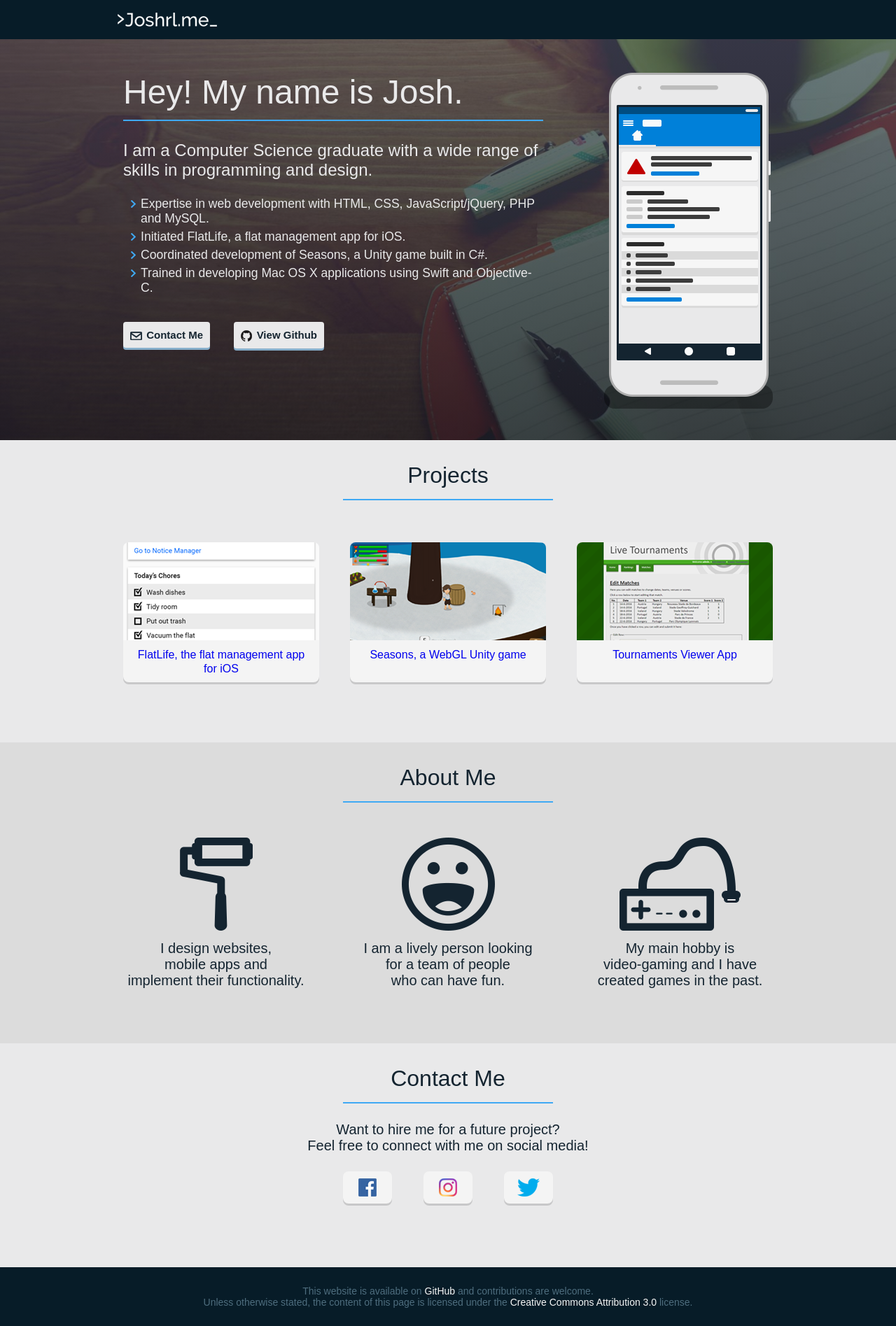
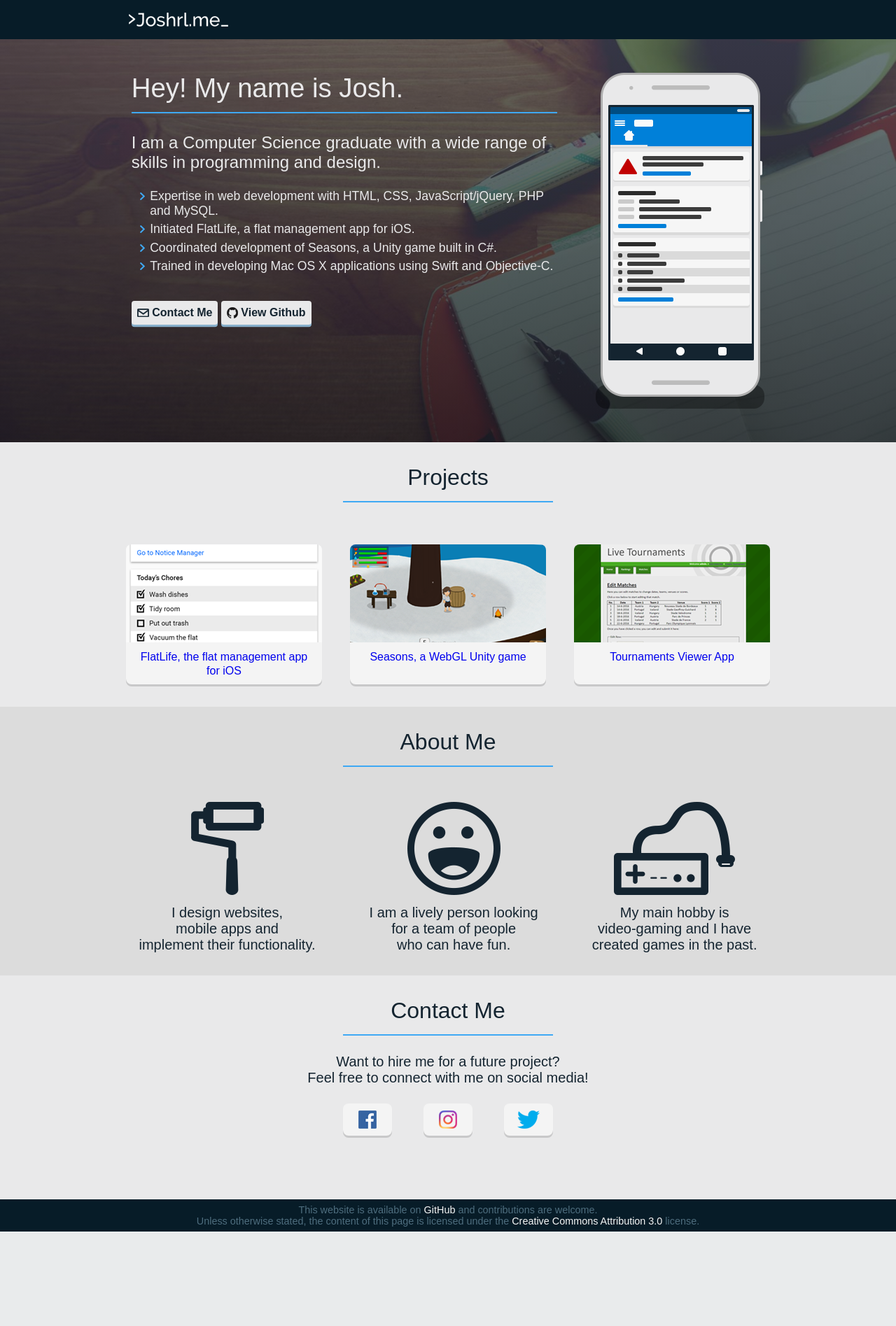
Before and after one commit to JoshrlNZ/Portfolio, a PHP site: page / in a window 1280 px wide. Shown: the whole page at 70% size. After the commit the page ends 1760 px from the top, so only its background shows below. Run offline with PHP 8.4, Linux system fonts and the light colour scheme.

Commit message:
Further improved compatibility for phones

```diff
--- a/html/content.html
+++ b/html/content.html
@@ -3,8 +3,8 @@
     <div id="intro-content" class="content">
       <div id="intro-speech">
         <h1>Hey! My name is Josh.</h1>
-        <svg width="600" height="2">
-          <rect x="0" y="0" width="600" height="2" class="header-line" />
+        <svg height="2" id="intro-line">
+          <rect x="0" y="0" height="2" width="1600" class="header-line" />
         </svg>
         <p id="intro-statement">I am a Computer Science graduate with a wide range of skills in programming and design.</p>
         <ul id="intro-list">
--- a/php/header.php
+++ b/php/header.php
@@ -2,7 +2,7 @@
 <html lang="en">
   <head>
     <meta charset="UTF-8">
-    <meta name=viewport content='device-width'>
+    <meta name=viewport content="width=device-width, initial-scale=1.0">
     <meta http-equiv="Cache-Control" content="max-age=3600" />
     <title>Joshrl.me - Online Portfolio</title>
     <link rel="stylesheet" href="style.css">
--- a/style.css
+++ b/style.css
@@ -1,5 +1,5 @@
+@media all {
   /* General Styling */
-
   body {
     width:100%;
     margin: 0;
@@ -24,8 +24,42 @@ h2 {
     margin-top: 0;
     margin-bottom: 15px;
   }
+
+  h1 {
+    margin: 0;
+    font-weight: normal;
+    font-size: calc(2em + 0.5vw);
+  }
+
+  input {
+    width: 100%;
+    display: block;
+  }
+
+  footer {
+    background-color: #071c28;
+    color: #4e6d7e;
+    padding-top:0.5em;
+    padding-bottom:0.5em;
+    font-size: 0.9em;
+    display:flex;
+    justify-content: center;
+    align-items:center;
+    text-align: center;
+  }
+
+  footer a:link {
+    color: #f6f6f6;
+  }
+
+  footer a:visited {
+    color: #f6f6f6;
+  }
+
+  footer a:hover {
+    color: #dbdbdb;
+  }
   /* Navigation */
-
   #bar {
       background-color: #071c28;
       font-family: "Open Sans", sans-serif;
@@ -43,7 +77,7 @@ h2 {
       padding-left: 2em;
       margin-left: auto;
       margin-right: auto;
-    width: 61em;
+      width: 59em;
   }
 
   nav {
@@ -71,15 +105,32 @@ nav {
   }
 
   /* Main Content */
-
   #content {
     width:100%;
   }
 
+  .content {
+    margin-left: auto;
+    margin-right: auto;
+    max-width: 60em;
+    padding-top: 2em;
+  }
+
+  .seperator {
+    margin-left: auto;
+    margin-right: auto;
+    display: block;
+  }
+
+  .header-line {
+    fill: #3fa9f4;
+  }
+
+  /* Intro */
   #intro {
     width: 100%;
     overflow:auto;
-  padding-bottom: 45px;
+    padding-bottom: 3em;
     color: #e9e9ea;
     background:
       linear-gradient(
@@ -93,44 +144,17 @@ nav {
 
   #intro-content {
     padding-top: 3em;
+    display: flex;
+    flex-flow: row wrap;
+    justify-content: space-around;
   }
 
-#projects {
-  height: 400px;
-}
-
-#about-me {
-  height: 430px;
-  background-color: #dcdcdc;
-}
-
-#contact {
-  height: 320px;
-}
-
-.content {
-  margin-left: auto;
-  margin-right: auto;
-  max-width: 58em;
-  padding-top: 2em;
-  padding-left: 2em;
-  padding-right: 2em;
+  #phone {
   }
 
   #intro-speech {
-  width: 600px;
-  float: left;
-}
-
-h1 {
-  margin: 0;
-  font-weight: normal;
-  font-size: 3em;
-}
-
-#phone {
-  height:480px;
-  float: right;
+    max-width: 38em;
+    width: 90%;
   }
 
   #intro-statement {
@@ -140,58 +164,60 @@ h1 {
   #intro-list {
     list-style-image: url("./images/marker.png");
     font-size: 1.1em;
-  padding-left: 25px;
+    padding-left: 1.5em;
   }
 
   #intro-list li {
-  padding-bottom: 5px ;
+    padding-bottom: 0.3em ;
   }
 
   .intro-button {
       background-color: #e9e9ea;
       border: none;
       color: #142430;
-    padding: 10px 10px;
+      padding: 0.5em 0.5em;
       text-align: center;
       text-decoration: none;
       display: inline-block;
-    font-size: 15px;
+      font-size: 1em;
       font-family: Titillium Web, sans-serif;
       font-weight: bold;
-    border-radius: 4px;
-    box-shadow: 0px 3px #87afcb;
-    margin-right:30px;
-    margin-top: 15px;
+      border-radius: 0.25em;
+      box-shadow: 0 0.2em #87afcb;
+      margin-top: 1em;
       cursor:pointer;
   }
 
   .intro-button img {
     vertical-align:middle;
-  padding-right: 2px;
   }
 
-.seperator {
-  margin-left: auto;
-  margin-right: auto;
-  display: block;
+  #intro-line {
+    width: 100%;
+  }
+
+  /* Projects */
+  #projects {
   }
 
   .project-box {
-  height: 200px;
-  width: 280px;
+    width: 17.5em;
+    height: 12.5em;
     background-color: #f4f4f4;
     border-radius: 8px;
     box-shadow: 0px 3px #c8c8c9;
     border: none;
     margin:0;
     padding:0;
+    margin-bottom:2em;
     overflow:hidden;
   }
 
   #project-list {
     margin-top: 60px;
     display: flex;
-  justify-content: space-between;
+    flex-flow: row wrap;
+    justify-content: space-around;
   }
 
   .project-button-image {
@@ -212,15 +238,20 @@ h1 {
     vertical-align:middle;
   }
 
+  /* About Me */
+  #about-me {
+    background-color: #dcdcdc;
+  }
+
   .about-me-box {
-  height: 250px;
-  width: 265px;
+    margin-bottom: 2em;
   }
 
   #about-me-contents {
     margin-top: 50px;
     display: flex;
-  justify-content: space-between;
+    flex-flow: row wrap;
+    justify-content: space-around;
   }
 
   .about-me-image {
@@ -233,6 +264,11 @@ h1 {
     font-size: 20px;
     text-align: center;
     margin-top:14px;
+  }
+
+  /* Contact */
+  #contact {
+    height: 20em;
   }
 
   #contact-text {
@@ -277,35 +313,11 @@ h1 {
     justify-content: center;
     align-items:center;
   }
-
-input {
-  width: 100%;
-  display: block;
 }
 
-footer {
-  background-color: #071c28;
-  color: #4e6d7e;
-  height: 84px;
-  font-size: 14px;
-  display:flex;
-  justify-content: center;
-  align-items:center;
-  text-align: center;
+/* If the screen size is 600px wide or less, hide the element */
+@media only screen and (max-width: 916px) {
+  #phone {
+    display: none;
   }
-
-footer a:link {
-  color: #f6f6f6;
 }
-
-footer a:visited {
-  color: #f6f6f6;
-}
-
-footer a:hover {
-  color: #dbdbdb;
-}
-
-.header-line {
-  fill: #3fa9f4;
-}
```
Lines whose indentation alone changed are shown as unchanged.
